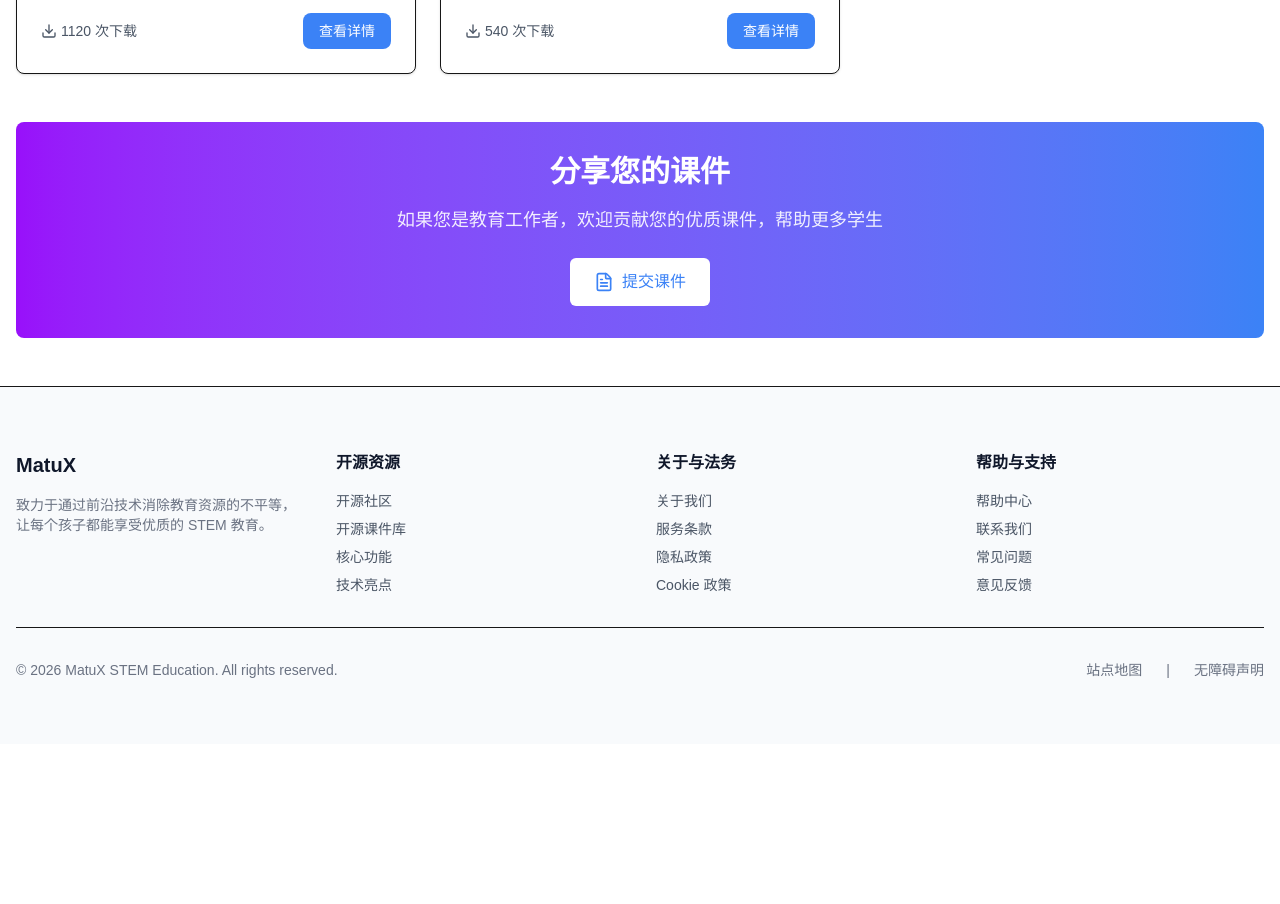
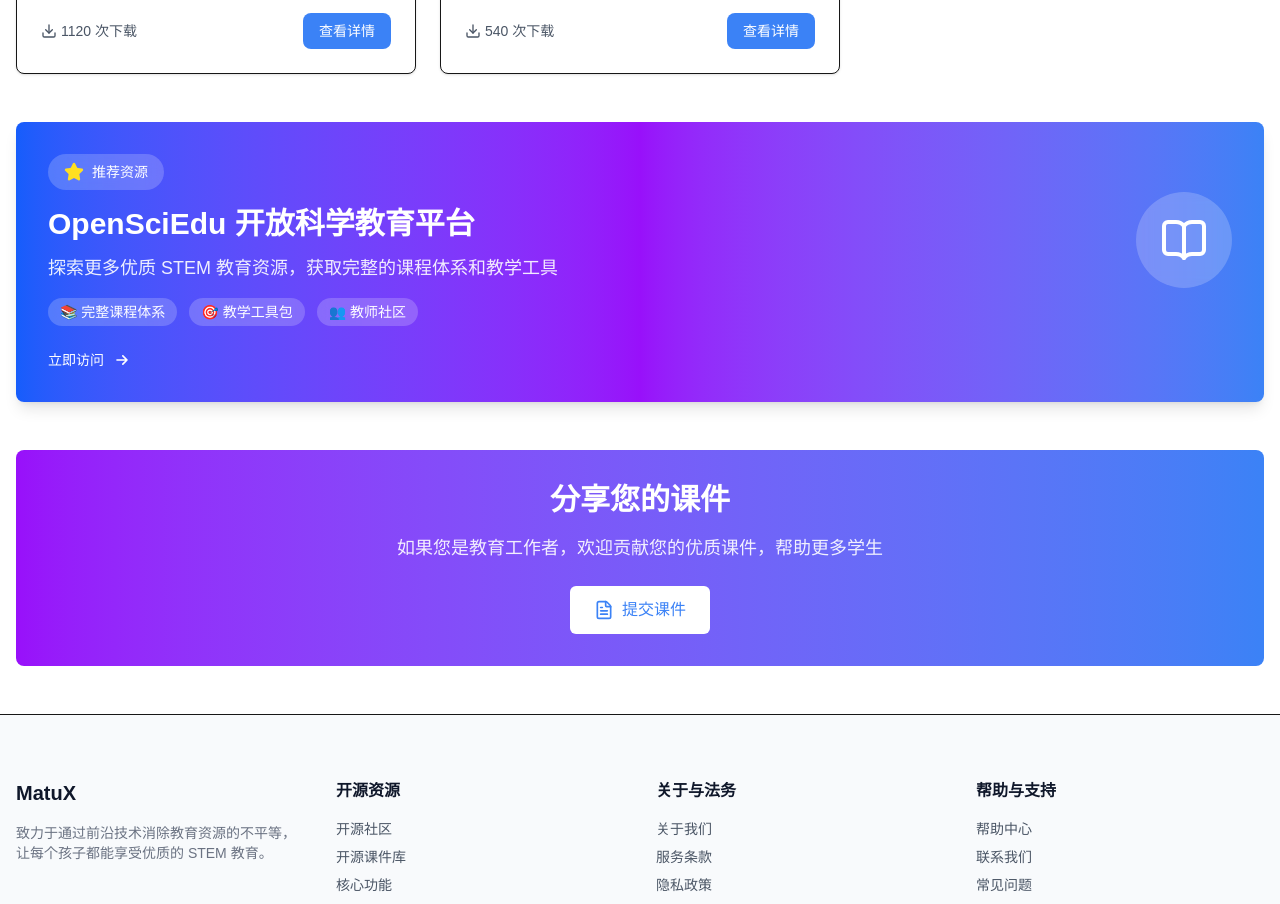
Before and after one commit to MatuX-ai/edu-proto, a Next.js app: page /course-library in a window 1280 px wide. Shown: the part 1480-2384 px from the top of the page. Before the commit the page ends 2224 px from the top, so only its background shows below. Built offline with nearby package versions, Linux system fonts and the light colour scheme.

Commit message:
在开源课件库页面添加 OpenSciEdu 营销卡片

```diff
--- a/app/course-library/page.tsx
+++ b/app/course-library/page.tsx
@@ -251,6 +251,68 @@
         ))}
       </div>
 
+      {/* Marketing Card */}
+      <motion.div
+        initial={{ opacity: 0, y: 20 }}
+        animate={{ opacity: 1, y: 0 }}
+        transition={{ delay: 0.7 }}
+        className="mt-12"
+      >
+        <a
+          href="https://opensciedu.matux.tech/"
+          target="_blank"
+          rel="noopener noreferrer"
+          className="block group"
+        >
+          <div className="bg-gradient-to-r from-blue-600 via-purple-600 to-accent rounded-lg p-8 text-white shadow-lg hover:shadow-xl transition-all transform hover:-translate-y-1">
+            <div className="flex flex-col md:flex-row items-center justify-between gap-6">
+              <div className="flex-1 text-center md:text-left">
+                <div className="inline-flex items-center gap-2 bg-white/20 backdrop-blur-sm px-4 py-2 rounded-full mb-4">
+                  <Star className="h-5 w-5 text-yellow-300 fill-yellow-300" />
+                  <span className="text-sm font-medium">推荐资源</span>
+                </div>
+                <h2 className="text-3xl font-bold mb-3">OpenSciEdu 开放科学教育平台</h2>
+                <p className="text-lg opacity-90 mb-4">
+                  探索更多优质 STEM 教育资源，获取完整的课程体系和教学工具
+                </p>
+                <div className="flex flex-wrap gap-3 justify-center md:justify-start">
+                  <span className="px-3 py-1 bg-white/20 backdrop-blur-sm rounded-full text-sm">
+                    📚 完整课程体系
+                  </span>
+                  <span className="px-3 py-1 bg-white/20 backdrop-blur-sm rounded-full text-sm">
+                    🎯 教学工具包
+                  </span>
+                  <span className="px-3 py-1 bg-white/20 backdrop-blur-sm rounded-full text-sm">
+                    👥 教师社区
+                  </span>
+                </div>
+              </div>
+              <div className="flex-shrink-0">
+                <div className="bg-white/20 backdrop-blur-sm rounded-full p-6 group-hover:bg-white/30 transition-colors">
+                  <BookOpen className="h-12 w-12" />
+                </div>
+              </div>
+            </div>
+            <div className="mt-6 flex items-center justify-center md:justify-start gap-2 text-sm font-medium">
+              <span>立即访问</span>
+              <svg
+                className="w-5 h-5 transform group-hover:translate-x-1 transition-transform"
+                fill="none"
+                stroke="currentColor"
+                viewBox="0 0 24 24"
+              >
+                <path
+                  strokeLinecap="round"
+                  strokeLinejoin="round"
+                  strokeWidth={2}
+                  d="M13 7l5 5m0 0l-5 5m5-5H6"
+                />
+              </svg>
+            </div>
+          </div>
+        </a>
+      </motion.div>
+
       {/* Call to Action */}
       <motion.div
         initial={{ opacity: 0, y: 20 }}
```
